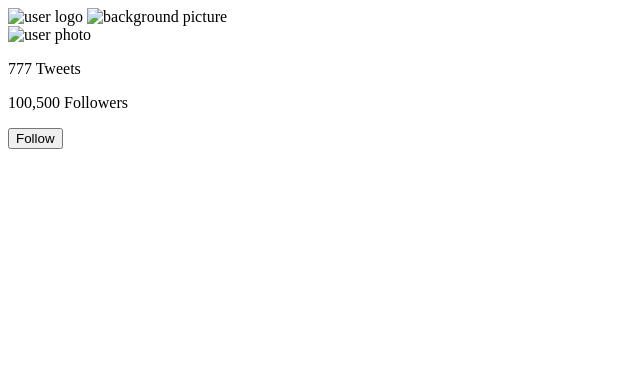
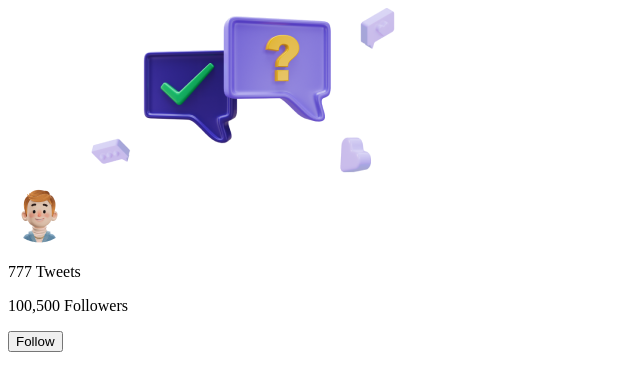
Before and after one commit to YDaKota/goit-test-task, a plain HTML site: page index.html in a window 1280 px wide. Shown: the whole page, without its empty margins (0-640 px from the left). Drawn offline with Linux system fonts and the light colour scheme.

Commit message:
Deploying to gh-pages from @ YDaKota/goit-test-task@3b69361ac5141247a670525e17f2780665563cbd 🚀

```diff
--- a/index.html
+++ b/index.html
@@ -1 +1 @@
-<!DOCTYPE html><html lang="ru"><head><meta charset="utf-8"><meta name="viewport" content="width=device-width, initial-scale=1.0"><title>Page title</title><link rel="preconnect" href="https://fonts.googleapis.com"><link rel="preconnect" href="https://fonts.gstatic.com" crossorigin><link href="https://fonts.googleapis.com/css2?family=Montserrat:wght@500&display=swap" rel="stylesheet"><link rel="stylesheet" href="/parcel-project-template/index.16543c5a.css"><script type="module" src="/parcel-project-template/index.9773ad85.js"></script><script src="/parcel-project-template/index.abd85b25.js" nomodule="" defer></script></head><body> <div class="user-card"> <div class="logo-section"> <img src="/parcel-project-template/logo.fcd98453.png" alt="user logo" class="user-logo"> <img src="/parcel-project-template/bgpicture.13dbfb82.png" alt="background picture" class="back-picture"> </div> <div class="user-avatar"> <div class="avatar-line"></div> <div class="avatar-ellipse"></div> <img src="/parcel-project-template/user.56dd1a4d.png" alt="user photo" class="user-photo"> </div> <div class="info-section"> <p class="tweets"><span class="tweets-count">777</span> Tweets</p> <p class="followers"><span class="followers-count">100,500</span> Followers</p> </div> <button class="follow-btn">Follow</button> </div> </body></html>
+<!DOCTYPE html><html lang="ru"><head><meta charset="utf-8"><meta name="viewport" content="width=device-width, initial-scale=1.0"><title>Page title</title><link rel="preconnect" href="https://fonts.googleapis.com"><link rel="preconnect" href="https://fonts.gstatic.com" crossorigin><link href="https://fonts.googleapis.com/css2?family=Montserrat:wght@500&display=swap" rel="stylesheet"><link rel="stylesheet" href="/goit-test-task/index.16543c5a.css"><script type="module" src="/goit-test-task/index.9773ad85.js"></script><script src="/goit-test-task/index.abd85b25.js" nomodule="" defer></script></head><body> <div class="user-card"> <div class="logo-section"> <img src="/goit-test-task/logo.fcd98453.png" alt="user logo" class="user-logo"> <img src="/goit-test-task/bgpicture.13dbfb82.png" alt="background picture" class="back-picture"> </div> <div class="user-avatar"> <div class="avatar-line"></div> <div class="avatar-ellipse"></div> <img src="/goit-test-task/user.56dd1a4d.png" alt="user photo" class="user-photo"> </div> <div class="info-section"> <p class="tweets"><span class="tweets-count">777</span> Tweets</p> <p class="followers"><span class="followers-count">100,500</span> Followers</p> </div> <button class="follow-btn">Follow</button> </div> </body></html>
```
